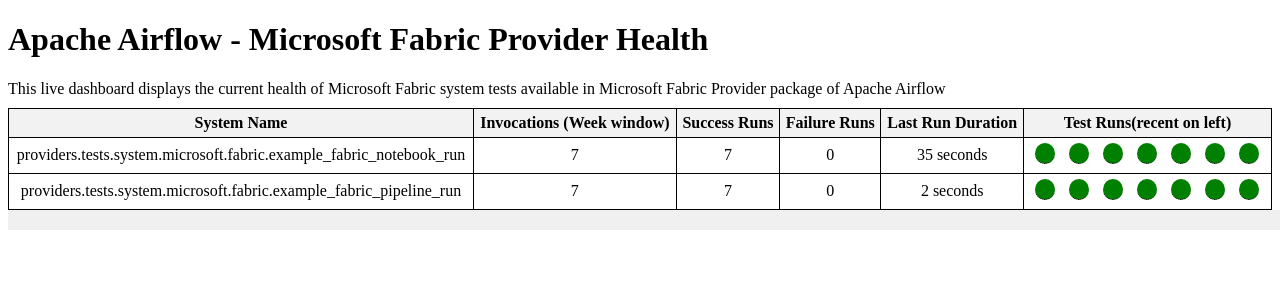
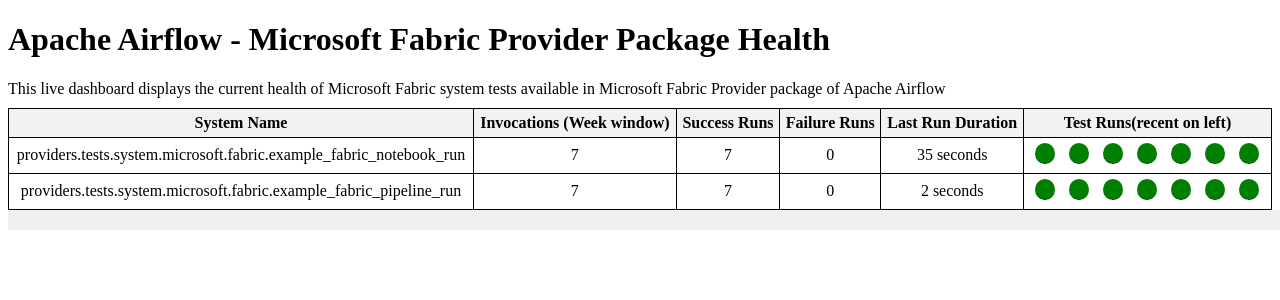
Before and after one commit to arsunda/fabric-airflow-system-dashboard, a Jekyll site: the page built from README.md, in a window 1280 px wide. Shown: the top 300 px of the page. Built offline with Jekyll 4.4.1, drawn with Linux system fonts in a browser that asks for light colours; our own code applies the rules of GitHub Pages for plain Markdown files.

Commit message:
Update report.html

```diff
--- a/_includes/report.html
+++ b/_includes/report.html
@@ -72,7 +72,7 @@
   </style>
 </head>
 <body>
-  <h1>Apache Airflow - Microsoft Fabric Provider Health</h1>
+  <h1>Apache Airflow - Microsoft Fabric Provider Package Health</h1>
   <div>This live dashboard displays the current health of Microsoft Fabric system tests available in Microsoft Fabric Provider package of Apache Airflow</div>
   <table>
     <thead>
```
